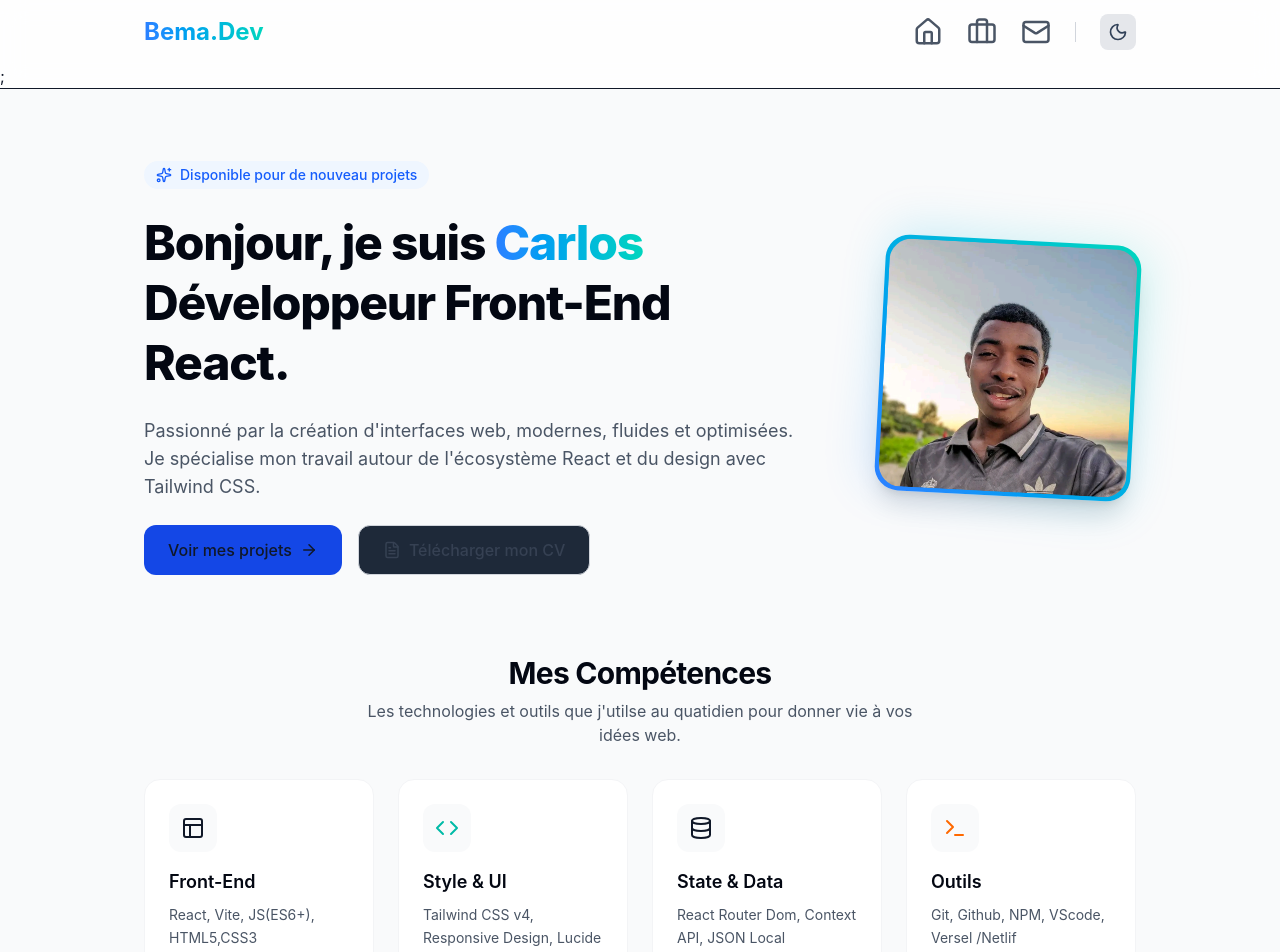
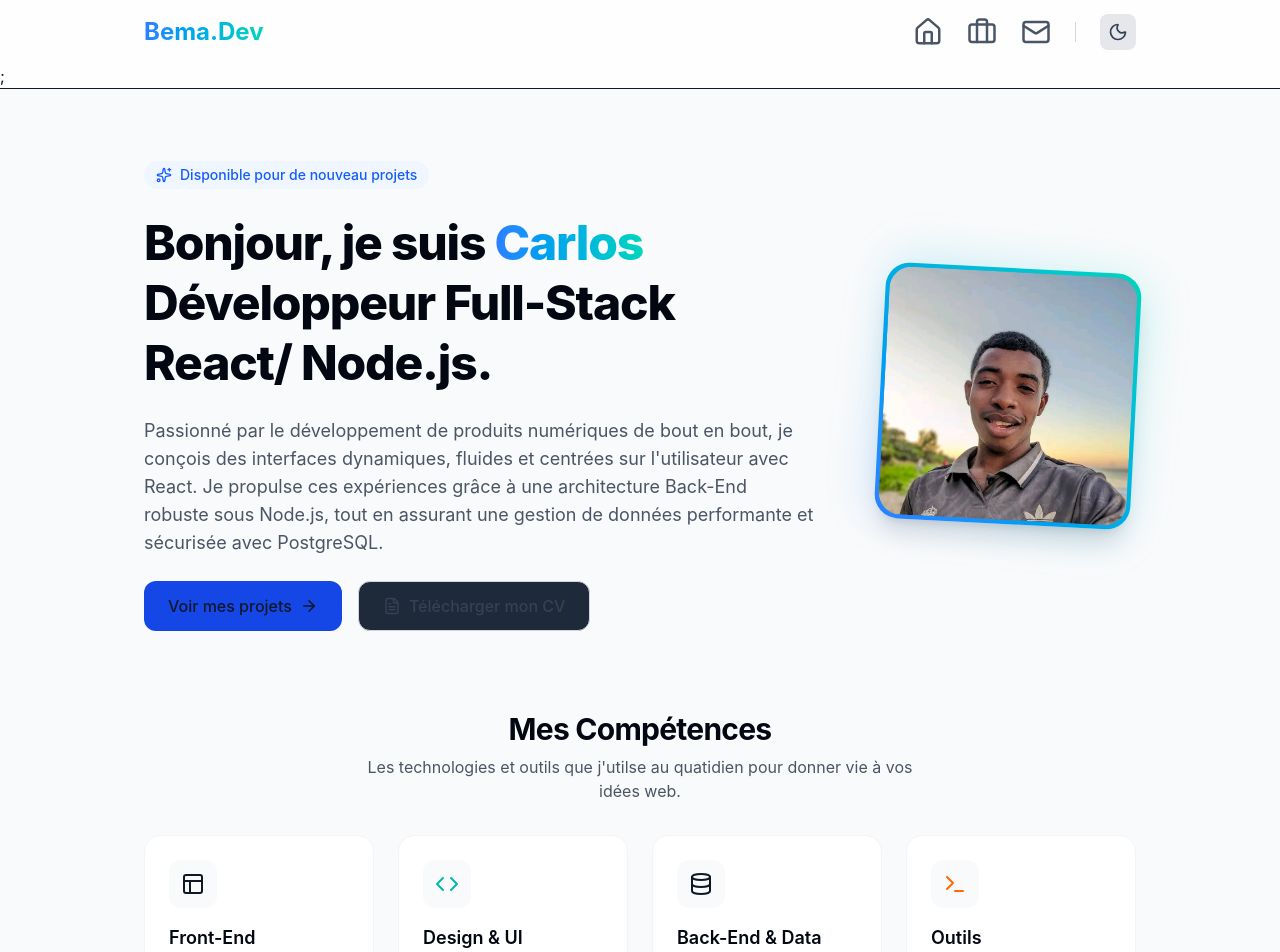
Before and after one commit to lucasnov210-del/carlos, a React (Vite) app in the folder cl/: page / in a window 1280 px wide. Shown: the top 952 px of the page. Built offline with nearby package versions, Linux system fonts and the light colour scheme.

Commit message:
Changement des compétences

```diff
--- a/cl/src/pages/PageHome.jsx
+++ b/cl/src/pages/PageHome.jsx
@@ -4,10 +4,10 @@ import {ArrowRight, Code, Layout, Database, Terminal, FileText, Sparkles} from '
 
 export default function PageHome( ){
     const skills = [
-        {icon: <Layout className='text-bluey-500' size={24}/>, title:"Front-End", desc:"React, Vite, JS(ES6+), HTML5,CSS3"},
-        {icon:<Code className='text-teal-500' size={24}/>, title:"Style & UI", desc:"Tailwind CSS v4, Responsive Design, Lucide Icons"},
-        {icon:<Database className='texte-purple-500 ' size={24}/>, title:"State & Data", desc:"React Router Dom, Context API, JSON Local"},
-        {icon:<Terminal className='text-orange-500' size={24}/>, title:"Outils", desc:"Git, Github, NPM, VScode, Versel /Netlif"}
+        {icon: <Layout className='text-bluey-500' size={24}/>, title:"Front-End", desc:"React, Vite, JavaScript(ES6+), HTML5,CSS3"},
+        {icon:<Code className='text-teal-500' size={24}/>, title:"Design & UI", desc:"Tailwind CSS v4, Responsive Design, Lucide Icons"},
+        {icon:<Database className='texte-purple-500 ' size={24}/>, title:"Back-End & Data", desc:"Node.js, Express, PostgreSQL, API REST, Context API"},
+        {icon:<Terminal className='text-orange-500' size={24}/>, title:"Outils", desc:"Git, Github, NPM, VScode, Versel"}
     ];
 
     return(
@@ -21,11 +21,13 @@ export default function PageHome( ){
                         </div>
                         <h1 className='text-4xl sm:text-5xl font-extrabold tracking-tight text-gray-950 dark:text-white leading-tight'>
                             Bonjour, je suis <span className='bg-gradient-to-r from-blue-500 to-teal-400 bg-clip-text text-transparent'>Carlos</span> <br />
-                            Développeur Front-End React.
+                            Développeur Full-Stack React/ Node.js.
                         </h1>
                         <p className='text-lg text-gray-600 dark:text-gray-400'>
-                            Passionné par la création d'interfaces web, modernes, fluides et optimisées.
-                            Je spécialise mon travail autour de l'écosystème React et du design avec Tailwind CSS.
+                            Passionné par le développement de produits numériques de bout en bout, je conçois des interfaces
+                            dynamiques, fluides et centrées sur l'utilisateur avec React. Je propulse ces expériences grâce à
+                             une architecture Back-End robuste sous Node.js, tout en assurant une gestion de données performante
+                             et sécurisée avec PostgreSQL.
                         </p>
 
                         <div className='flex flex-wrap gap-4 justify-center md:justify-start'>
```
